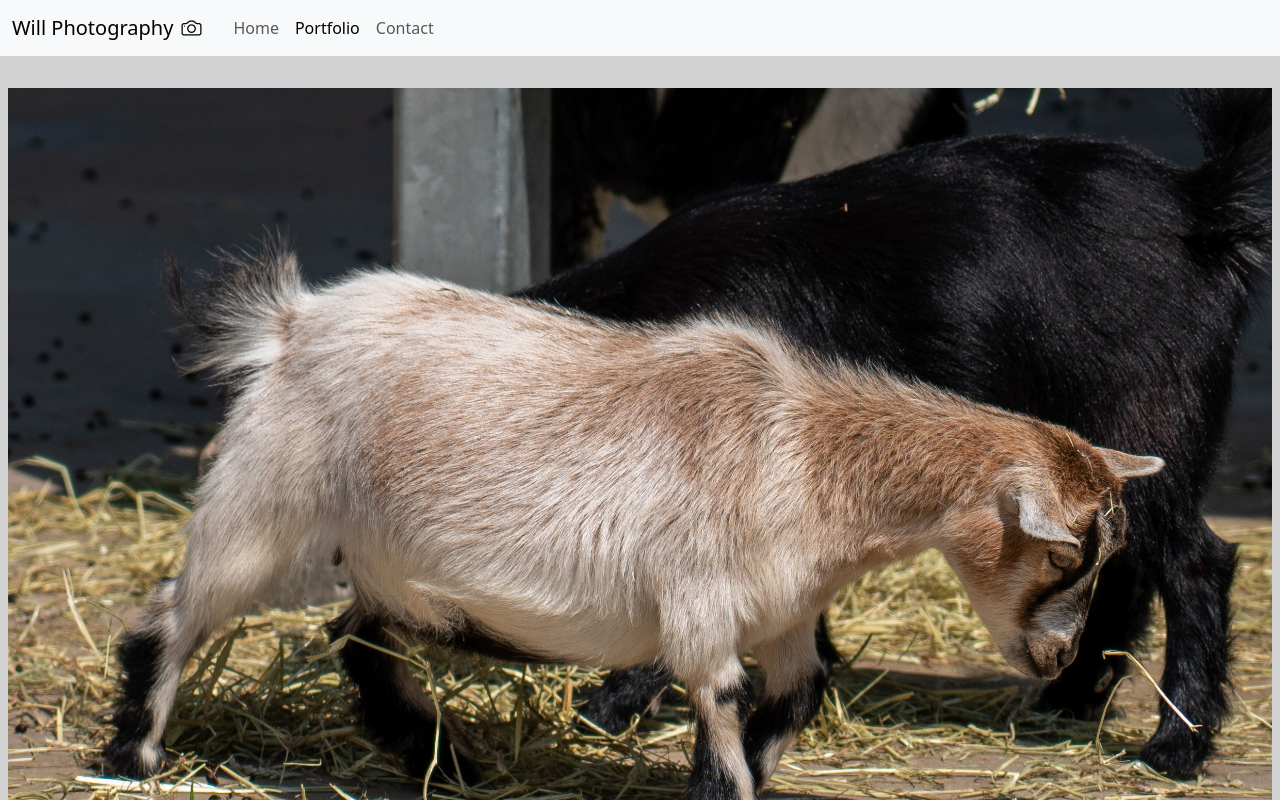
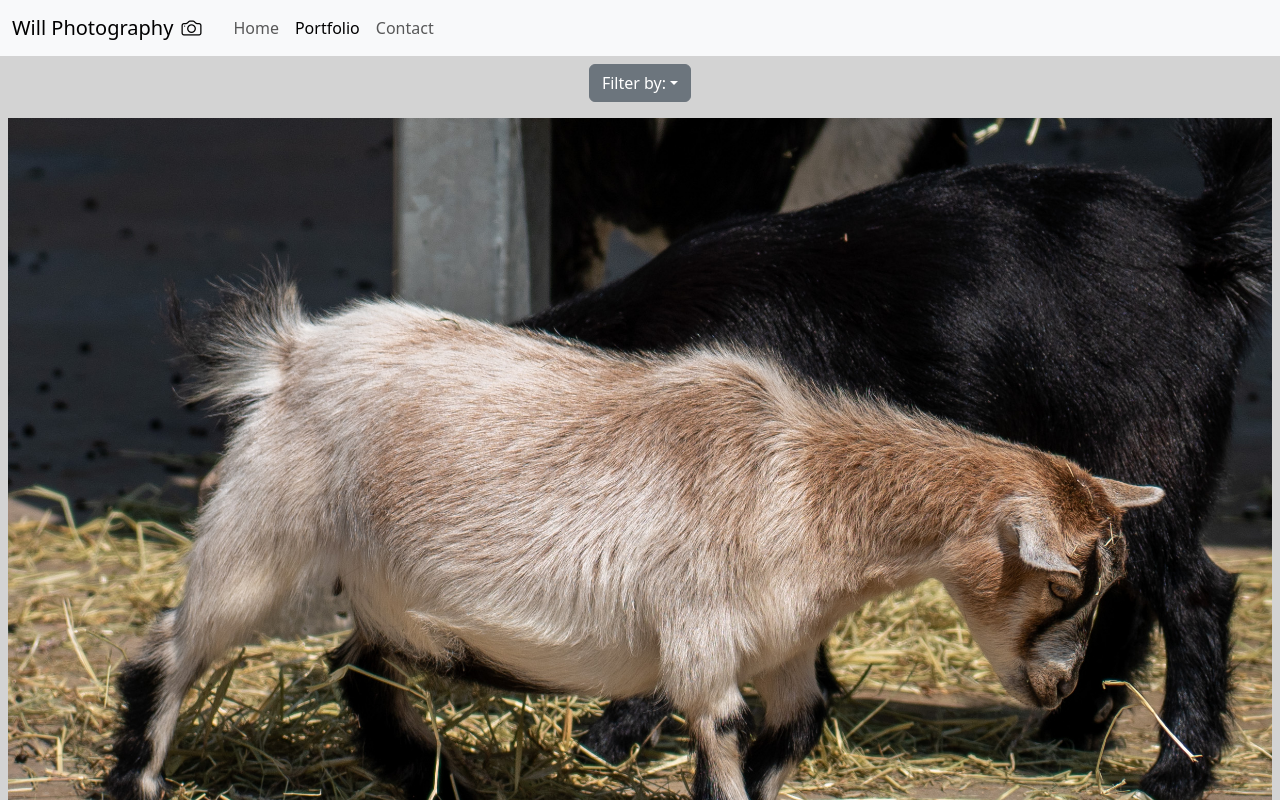
Before and after one commit to WillB5/photography-react, a React (Vite) app: page / in a window 1280 px wide. Both pictures are taken after a click on the link "Portfolio". Shown: the top 800 px of the page. Built offline with nearby package versions, Linux system fonts and the light colour scheme.

Commit message:
added tags and filter to portfolio

```diff
--- a/src/App.jsx
+++ b/src/App.jsx
@@ -5,7 +5,7 @@ import Contact from "./components/Contact";
 import Portfolio from "./components/Portfolio";
 
 function App() {
-  const [page, setPage] = useState("Home"); // Home, Contact
+  const [page, setPage] = useState("Home"); // Home, Contact, Portfolio
   console.log("Page: " + page);
   return (
     <>
--- a/src/components/Portfolio.jsx
+++ b/src/components/Portfolio.jsx
@@ -1,5 +1,6 @@
 import React from "react";
 import { isMobile } from "react-device-detect";
+import { useState } from "react";
 //import photos
 import babygoat from "../images/babygoat.jpg";
 import macaw from "../images/macaw2.jpg";
@@ -11,6 +12,13 @@ import stockphoto from "../images/stockPhoto.jpg";
 //
 
 export default function Portfolio() {
+  const [filter, setFilter] = useState("all"); // all, animals, portraits, nature/landscape
+
+  const handleChange = (event) => {
+    console.log(event.target.value);
+    setFilter(event.target.value);
+  };
+
   //array with photo paths, titles.
   //To Do: add tags, filter by tags.
   //Tags: animals, portraits, nature/landscape
@@ -56,10 +64,60 @@ export default function Portfolio() {
   return (
     <>
       <div class="text-center">
+        <ul class="list-group flex-grow-1 list-group-flush">
+          {/* Filter photos */}
+          <div class="dropdown p-2">
+            <button
+              class="btn btn-secondary dropdown-toggle"
+              type="button"
+              data-bs-toggle="dropdown"
+              aria-expanded="false"
+            >
+              Filter by:
+            </button>
+            <ul class="dropdown-menu dropdown-menu-dark">
+              <li>
+                <a
+                  class="dropdown-item"
+                  href="#"
+                  onClick={(event) => setFilter("all")}
+                >
+                  All
+                </a>
+              </li>
+              <li>
+                <a
+                  class="dropdown-item"
+                  href="#"
+                  onClick={(event) => setFilter("animals")}
+                >
+                  Animals
+                </a>
+              </li>
+              <li>
+                <a
+                  class="dropdown-item"
+                  href="#"
+                  onClick={(event) => setFilter("portraits")}
+                >
+                  Portraits
+                </a>
+              </li>
+              <li>
+                <a
+                  class="dropdown-item"
+                  href="#"
+                  onClick={(event) => setFilter("nature/landscape")}
+                >
+                  Nature/Landscape
+                </a>
+              </li>
+            </ul>
+          </div>
           {/* Display photos */}
-        <ul class="list-group flex-grow-1 list-group-flush">
-          <li></li>
-          {photos.map((item, index) => (
+          {photos.map(
+            (item, index) =>
+              (filter == "all" || filter == item.tag) && (
                 <img
                   class="text-center mx-auto p-2 align-self-center flex-grow-1"
                   key={index}
@@ -73,7 +131,8 @@ export default function Portfolio() {
                   alt={item.title}
                   objectFit={"scale-down"}
                 />
-          ))}
+              )
+          )}
         </ul>
       </div>
     </>
```
Lines whose indentation alone changed are shown as unchanged.
